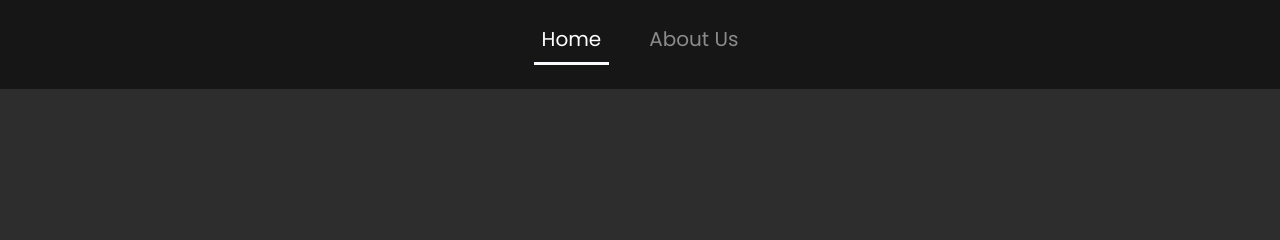
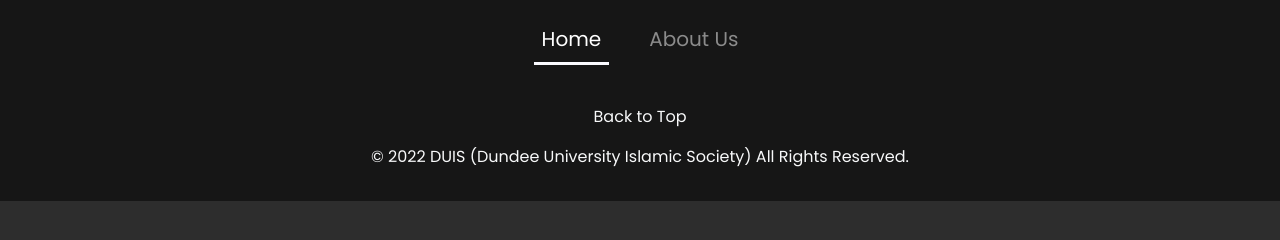
Before and after one commit to anasxyz/DUIS.com, a plain HTML site: page index.html in a window 1280 px wide. Drawn offline with nearby package versions, Linux system fonts and the light colour scheme.

Commit message:
Created Footer

```diff
--- a/index.html
+++ b/index.html
@@ -44,7 +44,20 @@
     </main>
 
     <footer>
-
+        <div class="container-fluid py-3 accent">
+            <div class="row">
+              <div class="col-12 text-center">
+                <p class="footer-content">
+                  <a class="mx-2 text-light" href="#top">Back to Top</a>
+                </p>
+              </div>
+            </div>
+            <div class="row">
+              <div class="col-12 text-center">
+                <p class="footer-copyright text-light">© 2022 DUIS (Dundee University Islamic Society) All Rights Reserved.</p>
+              </div>
+            </div>
+          </div>
     </footer>
 
     <script src="https://code.jquery.com/jquery-3.4.1.slim.min.js" integrity="sha384-J6qa4849blE2+poT4WnyKhv5vZF5SrPo0iEjwBvKU7imGFAV0wwj1yYfoRSJoZ+n" crossorigin="anonymous"></script>
```
